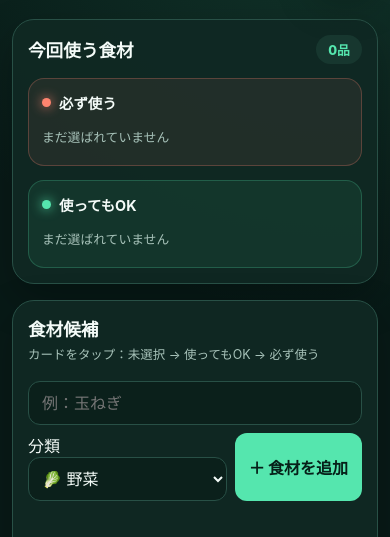
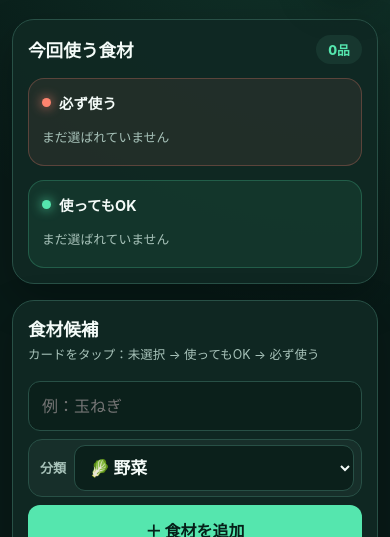
Before and after one commit to yuuuh26/fridge-ai-helper, a website: page index.html in a window 390 px wide. Shown: the part 113-650 px from the top of the page. Drawn offline with Linux system fonts and the light colour scheme.

Commit message:
Improve add ingredient category controls

```diff
--- a/styles.css
+++ b/styles.css
@@ -81,7 +81,7 @@ h2 { margin: 0; font-size: 1.1rem; }
 
 .pantry-title-row { align-items: flex-start; }
 .section-help { margin: 5px 0 0; color: var(--muted); font-size: .78rem; line-height: 1.5; }
-.add-form { display: grid; grid-template-columns: minmax(0, 1fr) 92px auto; gap: 8px; margin: 16px 0; }
+.add-form { display: grid; grid-template-columns: minmax(0, 1fr) minmax(140px, 170px) auto; gap: 8px; margin: 16px 0; }
 .add-form input, .quantity-input, .unit-select, .category-select, .category-add-select {
   min-height: 44px;
   border: 1px solid var(--line);
@@ -92,7 +92,9 @@ h2 { margin: 0; font-size: 1.1rem; }
 }
 .add-form input { width: 100%; padding: 0 13px; }
 .add-form input:focus, .quantity-input:focus, .unit-select:focus, .category-select:focus, .category-add-select:focus { border-color: var(--mint); box-shadow: 0 0 0 3px rgba(85, 230, 174, .13); }
-.category-add-select { width: 100%; padding: 0 9px; }
+.category-add-field { display: grid; grid-template-columns: auto 1fr; align-items: center; gap: 8px; min-height: 54px; padding: 5px 7px 5px 11px; border: 1px solid var(--line); border-radius: 14px; background: rgba(255,255,255,.035); }
+.category-add-label { color: var(--muted); font-size: .82rem; font-weight: 900; }
+.category-add-select { width: 100%; min-height: 44px; padding: 0 10px; border-radius: 11px; font-size: 1rem; font-weight: 900; }
 .add-button { min-height: 44px; padding: 0 14px; border: 0; border-radius: 12px; background: var(--mint); color: #062019; font-weight: 900; }
 
 .ingredient-list { display: grid; gap: 10px; }
@@ -162,10 +164,11 @@ h2 { margin: 0; font-size: 1.1rem; }
 @media (max-width: 430px) {
   .app-shell { padding-inline: 12px; }
   section { padding: 15px; }
-  .add-form { grid-template-columns: minmax(0, 1fr) auto; }
-  .add-form input { grid-column: 1 / -1; }
-  .category-add-select { min-width: 104px; }
-  .add-button { width: 100%; }
+  .add-form { grid-template-columns: minmax(0, 1fr); }
+  .add-form input { grid-column: 1; min-height: 50px; }
+  .category-add-field { grid-column: 1; min-height: 58px; }
+  .category-add-select { min-width: 0; min-height: 46px; font-size: 1.05rem; }
+  .add-button { width: 100%; min-height: 50px; }
   .card-controls { grid-template-columns: minmax(52px, 1fr) minmax(68px, 1fr) 43px 39px; gap: 5px; padding-inline: 7px; }
   .quantity-input, .unit-select, .category-select { padding-inline: 6px; font-size: .84rem; }
   .category-editor { gap: 7px; padding-left: 10px; }
```
